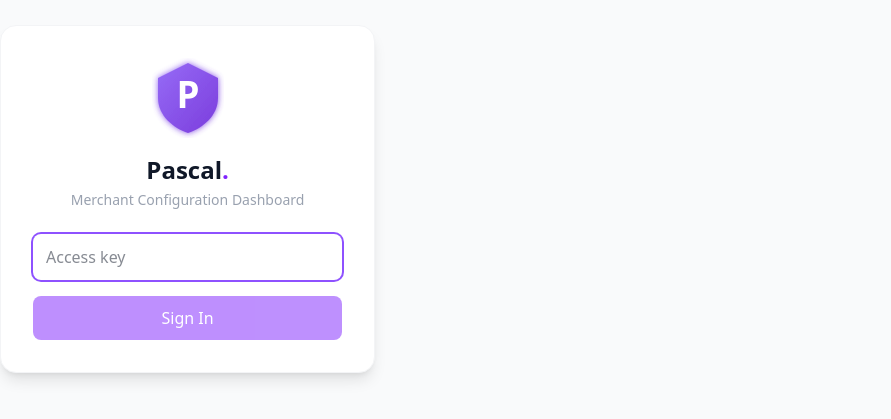
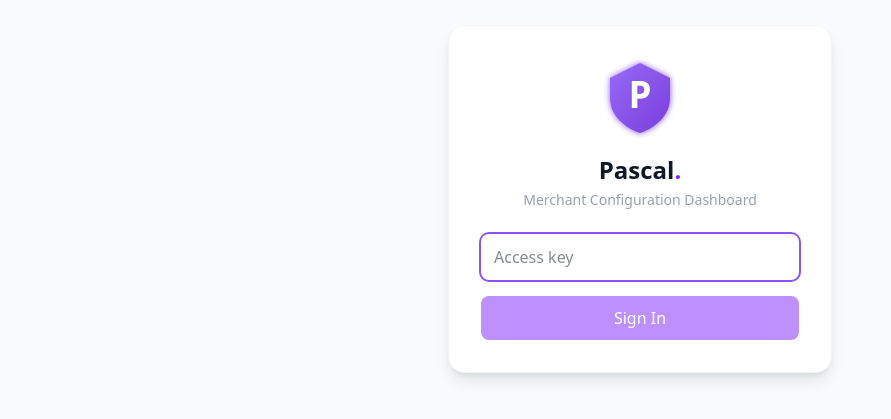
Before and after one commit to yuyo99/tonder-pascal, a Next.js app in the folder dashboard/: page /login in a window 1280 px wide. Shown: the part 201-620 px from the top of the page, without its empty margins (0-891 px from the left). Built offline with nearby package versions, Linux system fonts and the light colour scheme.

Commit message:
Fix login page centering — give full width to login wrapper
Co-Authored-By: Claude Opus 4.6 <noreply@anthropic.com>

```diff
--- a/dashboard/components/LayoutShell.tsx
+++ b/dashboard/components/LayoutShell.tsx
@@ -8,7 +8,7 @@ export default function LayoutShell({ children }: { children: React.ReactNode })
   const isLogin = pathname === "/login";
 
   if (isLogin) {
-    return <>{children}</>;
+    return <div className="w-full">{children}</div>;
   }
 
   return (
```
